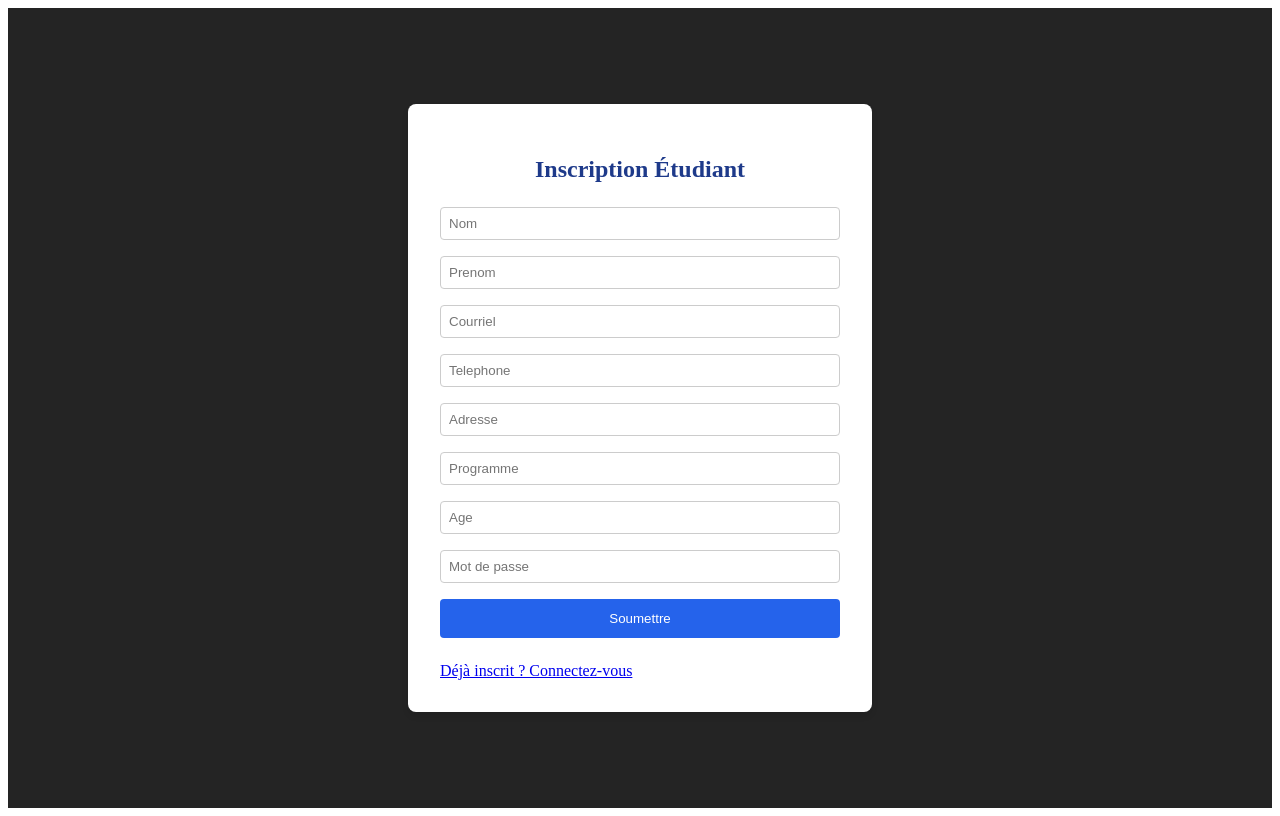
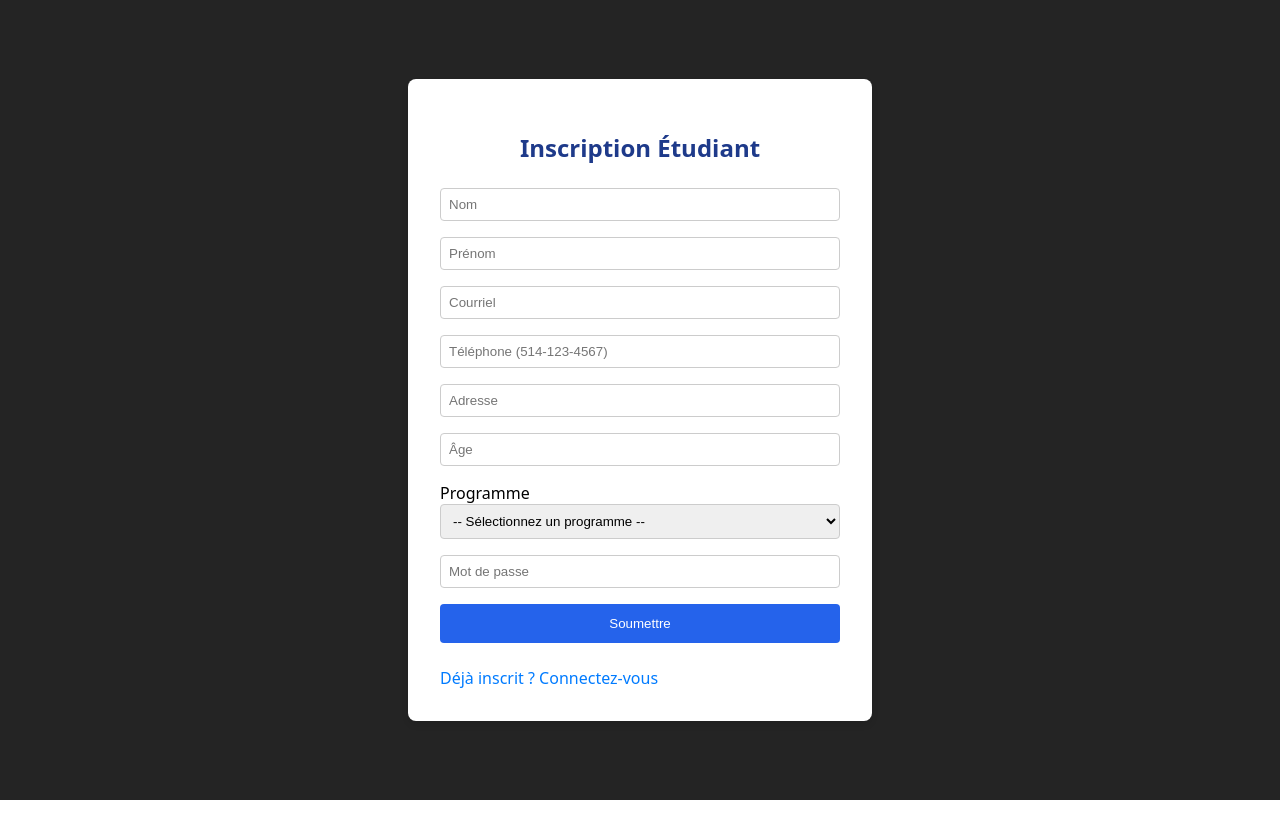
Before and after one commit to Zifan200/Projet-Gestion-De-Stage, a React (Vite) app in the folder projetOseFE/: page /inscription-etudiant in a window 1280 px wide. Built offline with nearby package versions, Linux system fonts and the light colour scheme.

Commit message:
etudiant enregistré dans la BD

```diff
--- a/projetOseFE/src/components/EtudiantForm.jsx
+++ b/projetOseFE/src/components/EtudiantForm.jsx
@@ -1,13 +1,28 @@
 import { useState } from "react";
+import { Link } from "react-router-dom";
 import styles from "../styles/EtudiantForm.module.css";
-import { Link } from "react-router-dom";
+
+const inputFields = [
+    { name: "nom", type: "text", placeholder: "Nom" },
+    { name: "prenom", type: "text", placeholder: "Prénom" },
+    { name: "courriel", type: "email", placeholder: "Courriel" },
+    { name: "telephone", type: "text", placeholder: "Téléphone (514-123-4567)" },
+    { name: "adresse", type: "text", placeholder: "Adresse" },
+    { name: "age", type: "number", placeholder: "Âge" },
+];
+
+const programmes = [
+    "Technique de l'informatique",
+    "Science de la nature",
+    "Cinéma",
+    "Soins infirmiers",
+];
 
 export default function EtudiantForm() {
     const [formData, setFormData] = useState({
         nom: "", prenom: "", courriel: "", telephone: "",
         adresse: "", programme: "", age: "", motDePasse: ""
     });
-
     const [errors, setErrors] = useState({});
     const [message, setMessage] = useState("");
 
@@ -18,20 +33,30 @@ export default function EtudiantForm() {
 
     const validate = () => {
         const newErrors = {};
+
         if (!formData.nom.trim()) newErrors.nom = "Le nom est obligatoire";
         if (!formData.prenom.trim()) newErrors.prenom = "Le prénom est obligatoire";
+
         if (!formData.courriel.trim()) newErrors.courriel = "Le courriel est obligatoire";
-        else if (!/^[^\s@]+@[^\s@]+\.[^\s@]+$/.test(formData.courriel)) newErrors.courriel = "Le courriel doit être valide";
+        else if (!/^[^\s@]+@[^\s@]+\.[^\s@]+$/.test(formData.courriel))
+            newErrors.courriel = "Le courriel doit être valide";
+
         if (!formData.telephone.trim()) newErrors.telephone = "Le téléphone est obligatoire";
-        else if (!/^\d{3}-\d{3}-\d{4}$/.test(formData.telephone)) newErrors.telephone = "Le téléphone doit être au format 514-123-4567";
+        else if (!/^\d{3}-\d{3}-\d{4}$/.test(formData.telephone))
+            newErrors.telephone = "Le téléphone doit être au format 514-123-4567";
+
         if (!formData.adresse.trim()) newErrors.adresse = "L'adresse est obligatoire";
+
         if (!formData.programme.trim()) newErrors.programme = "Le programme est obligatoire";
+
         if (!formData.age) newErrors.age = "L'âge est obligatoire";
         else if (parseInt(formData.age) < 16) newErrors.age = "L'étudiant doit avoir au moins 16 ans";
+
         if (!formData.motDePasse.trim()) newErrors.motDePasse = "Le mot de passe est obligatoire";
-        else if (formData.motDePasse.length < 8) newErrors.motDePasse = "Le mot de passe doit contenir au moins 8 caractères";
+        else if (formData.motDePasse.length < 8) newErrors.motDePasse = "Au moins 8 caractères requis";
         else if (!/^(?=.*[A-Z])(?=.*[a-z])(?=.*\d)(?=.*[@$!%*?&]).+$/.test(formData.motDePasse))
-            newErrors.motDePasse = "Le mot de passe doit contenir une majuscule, une minuscule, un chiffre et un caractère spécial";
+            newErrors.motDePasse = "Doit contenir majuscule, minuscule, chiffre et caractère spécial";
+
         return newErrors;
     };
 
@@ -43,8 +68,9 @@ export default function EtudiantForm() {
             setErrors(validationErrors);
             return;
         }
+
         setErrors({});
-        console.log("Données du formulaire :", formData);
+        console.log("=== Envoi au back ===", JSON.stringify(formData));
 
         try {
             const response = await fetch("http://localhost:8080/api/etudiants/inscription", {
@@ -55,12 +81,12 @@ export default function EtudiantForm() {
 
             if (response.ok) {
                 const data = await response.json();
-                console.log("Réponse du backend :", data);
+                console.log("Réponse backend :", data);
                 setMessage("Inscription réussie ✅");
             } else if (response.status === 400) {
                 const errorData = await response.json();
-                console.error("Erreurs de validation :", errorData);
-                setMessage("Erreur de validation ❌ (vérifie tes champs)");
+                console.error("Erreurs backend :", errorData);
+                setMessage("Erreur de validation ❌");
             } else {
                 setMessage("Une erreur est survenue ❌");
             }
@@ -70,25 +96,46 @@ export default function EtudiantForm() {
         }
     };
 
+    const InputField = ({ field }) => (
+        <div className={styles.inputContainer}>
+            <input
+                className={styles.inputField}
+                type={field.type}
+                name={field.name}
+                placeholder={field.placeholder}
+                value={formData[field.name]}
+                onChange={handleChange}
+            />
+            {errors[field.name] && <p className={styles.error}>{errors[field.name]}</p>}
+        </div>
+    );
+
     return (
         <div className={styles.container}>
             <form className={styles.formulaire} onSubmit={handleSubmit}>
                 <h2 className={styles.titre}>Inscription Étudiant</h2>
 
-                {["nom", "prenom", "courriel", "telephone", "adresse", "programme", "age"].map(field => (
-                    <div key={field}>
-                        <input
+                {inputFields.map(field => <InputField key={field.name} field={field} />)}
+
+                {/* Champ programme avec select */}
+                <div className={styles.inputContainer}>
+                    <label htmlFor="programme" className={styles.label}>Programme</label>
+                    <select
                         className={styles.inputField}
-                            type={field === "age" ? "number" : "text"}
-                            name={field}
-                            placeholder={field.charAt(0).toUpperCase() + field.slice(1)}
-                            value={formData[field]}
+                        name="programme"
+                        value={formData.programme}
                         onChange={handleChange}
-                        />
-                        {errors[field] && <p className={styles.error}>{errors[field]}</p>}
+                    >
+                        <option value="">-- Sélectionnez un programme --</option>
+                        {programmes.map((prog, index) => (
+                            <option key={index} value={prog}>{prog}</option>
+                        ))}
+                    </select>
+                    {errors.programme && <p className={styles.error}>{errors.programme}</p>}
                 </div>
-                ))}
 
+                {/* Champ mot de passe */}
+                <div className={styles.inputContainer}>
                     <input
                         className={styles.inputField}
                         type="password"
@@ -98,9 +145,11 @@ export default function EtudiantForm() {
                         onChange={handleChange}
                     />
                     {errors.motDePasse && <p className={styles.error}>{errors.motDePasse}</p>}
+                </div>
 
                 <button type="submit" className={styles.submitButton}>Soumettre</button>
                 {message && <p className={styles.message}>{message}</p>}
+
                 <div className={styles.linkContainer}>
                     <Link to="/connexion-etudiant" className="text-blue-600 hover:underline">
                         Déjà inscrit ? Connectez-vous
--- a/projetOseFE/src/index.css
+++ b/projetOseFE/src/index.css
@@ -1,72 +1,19 @@
-/*@tailwind base;
-@tailwind components;
-@tailwind utilities;
 :root {
-  font-family: system-ui, Avenir, Helvetica, Arial, sans-serif;
-  line-height: 1.5;
-  font-weight: 400;
-
-  color-scheme: light dark;
-  color: rgba(255, 255, 255, 0.87);
-  background-color: #242424;
-
-  font-synthesis: none;
-  text-rendering: optimizeLegibility;
-  -webkit-font-smoothing: antialiased;
-  -moz-osx-font-smoothing: grayscale;
+    font-family: system-ui, Avenir, Helvetica, Arial, sans-serif;
+    color-scheme: light dark;
+    background-color: #ffffff;
 }
 
 a {
-  font-weight: 500;
-  color: #646cff;
-  text-decoration: inherit;
+    color: #007bff;
+    text-decoration: none;
 }
 a:hover {
-  color: #535bf2;
+    text-decoration: underline;
 }
 
 body {
-  margin: 0;
-  display: flex;
-  place-items: center;
-  min-width: 320px;
-  min-height: 100vh;
+    margin: 0;
+    background-color: inherit;
+    font-family: inherit;
 }
-
-h1 {
-  font-size: 3.2em;
-  line-height: 1.1;
-}
-
-button {
-  border-radius: 8px;
-  border: 1px solid transparent;
-  padding: 0.6em 1.2em;
-  font-size: 1em;
-  font-weight: 500;
-  font-family: inherit;
-  background-color: #1a1a1a;
-  cursor: pointer;
-  transition: border-color 0.25s;
-}
-button:hover {
-  border-color: #646cff;
-}
-button:focus,
-button:focus-visible {
-  outline: 4px auto -webkit-focus-ring-color;
-}
-
-@media (prefers-color-scheme: light) {
-  :root {
-    color: #213547;
-    background-color: #ffffff;
-  }
-  a:hover {
-    color: #747bff;
-  }
-  button {
-    background-color: #f9f9f9;
-  }
-}
-  */
```
Lines whose indentation alone changed are shown as unchanged.
